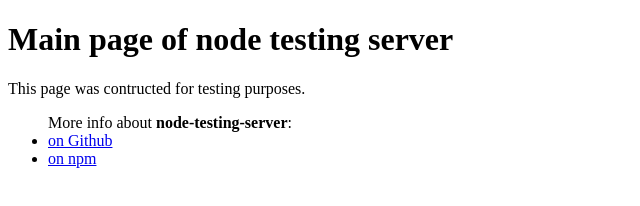
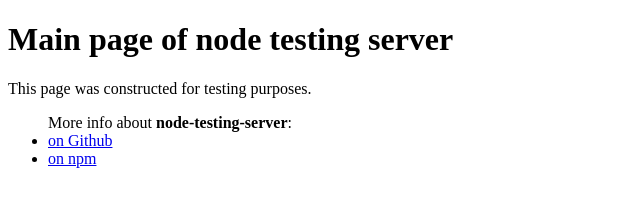
Before and after one commit to Marketionist/node-testing-server, a website: page public/index.html in a window 1280 px wide. Shown: the full height of the page, 0-640 px from the left. Drawn offline with Linux system fonts and the light colour scheme.

Commit message:
Fixed a typo

```diff
--- a/public/index.html
+++ b/public/index.html
@@ -6,7 +6,7 @@
 </head>
 <body>
     <h1 class="title-main">Main page of node testing server</h1>
-    <p>This page was contructed for testing purposes.</p>
+    <p>This page was constructed for testing purposes.</p>
     <ul>More info about <strong>node-testing-server</strong>:
         <li><a href="https://github.com/Marketionist/node-testing-server">on Github</a></li>
         <li><a href="https://www.npmjs.com/package/node-testing-server">on npm</a></li>
```
